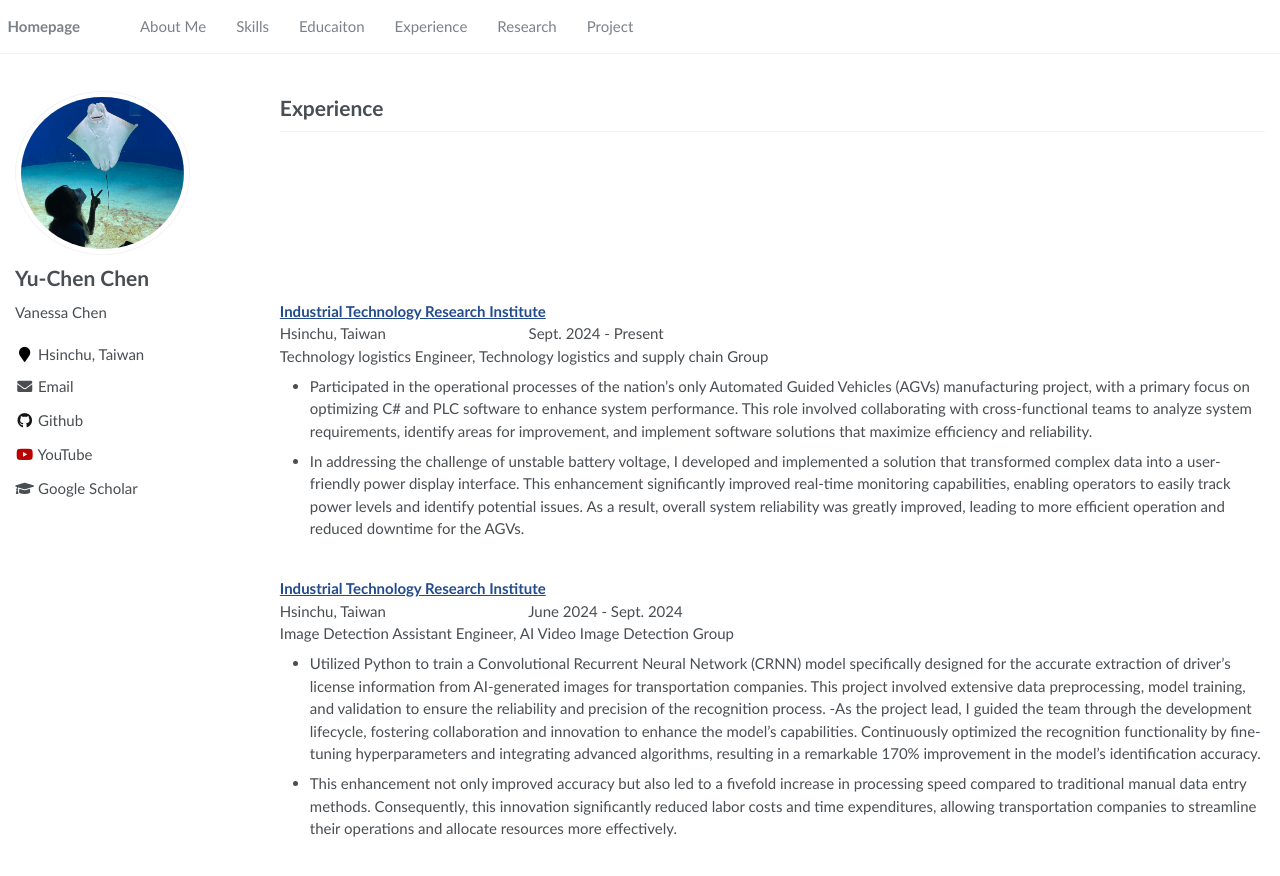
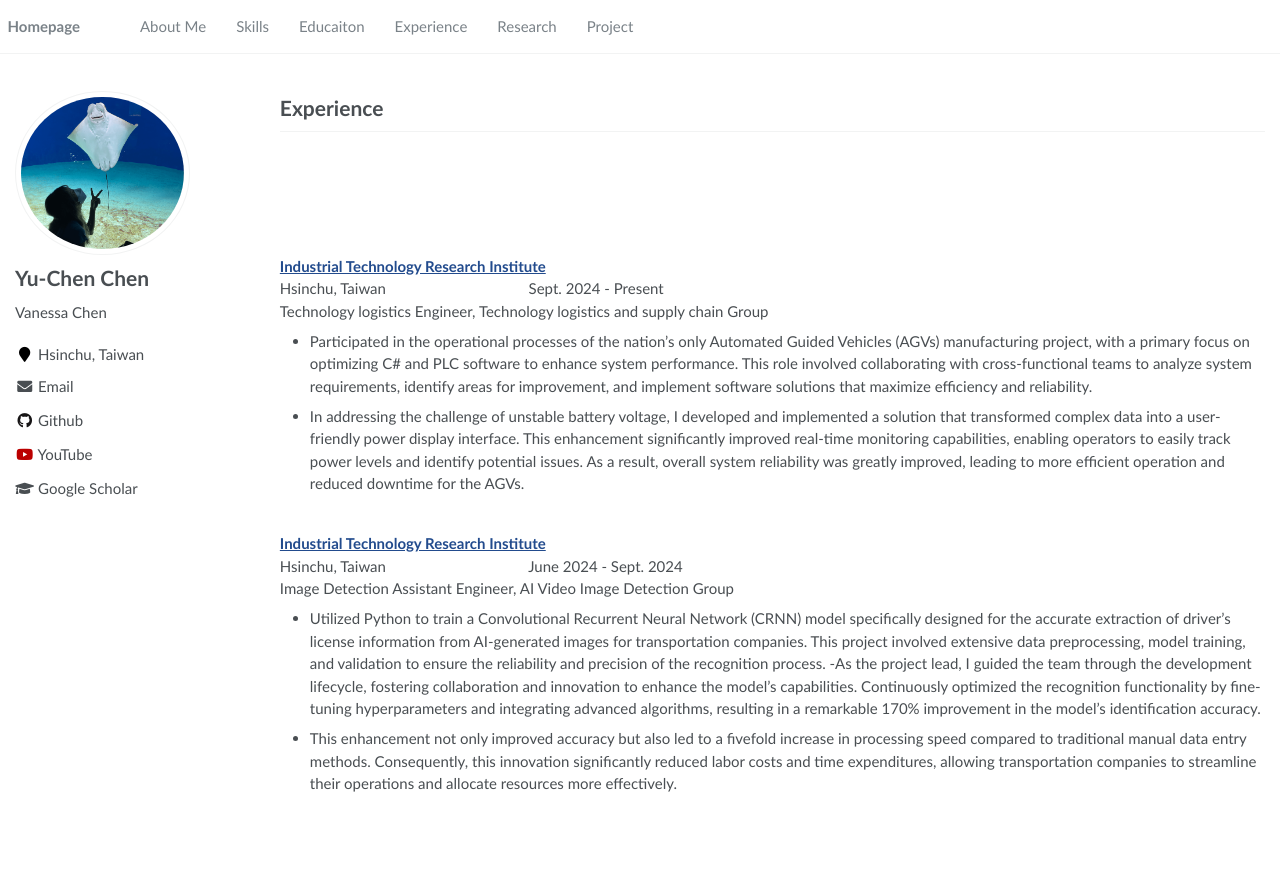
Before and after one commit to chenyzzn/chenyzzn.github.io, a Jekyll site: the page built from _pages/about.md, in a window 1280 px wide and 900 px high, scrolled down 2189 px. Shown: the top 876 px of the window. Built offline with Jekyll 4.4.1, drawn with Linux system fonts in a browser that asks for light colours.

Commit message:
Update about.md

```diff
--- a/_pages/about.md
+++ b/_pages/about.md
@@ -59,7 +59,7 @@ Department of Transportation & Logistics Management Sept. &emsp;&emsp;&emsp;&ems
 <br /><br /><br /><br /><br /><br /><br />
 
 # Experience
-<br /><br /><br /><br /><br /><br /><br />
+<br /><br /><br /><br /><br />
 <a href="https://www.itri.org.tw/english/"> **Industrial Technology Research Institute**</a><br />
 Hsinchu, Taiwan &emsp;&emsp;&emsp;&emsp;&emsp;&emsp;&emsp;&emsp;&emsp;&emsp;&emsp;&emsp; Sept. 2024 - Present<br />
 Technology logistics Engineer, Technology logistics and supply chain Group<br />
@@ -100,5 +100,4 @@ Integrating SDGs Environmental Awareness into Campus AR Game Design
 **Using C#, Unity** &emsp;&emsp;&emsp;&emsp;&emsp;&emsp;&emsp;&emsp;&emsp;&emsp;&emsp;&emsp; Feb 2024 - June 2024
 - Created an augmented reality adventure game in Unity using C\#, integrating Sustainable Development Goals (SDGs) with campus environmental themes.
 - Directed the conceptualization and design of all game levels, ensuring seamless integration with environmental topics, and handled all C\# coding tasks to bring the project to life.
-<br /><br /><br /><br /><br /><br />
-<br /><br /><br />
+<br /><br /><br /><br /><br /><br /><br /><br />
```
